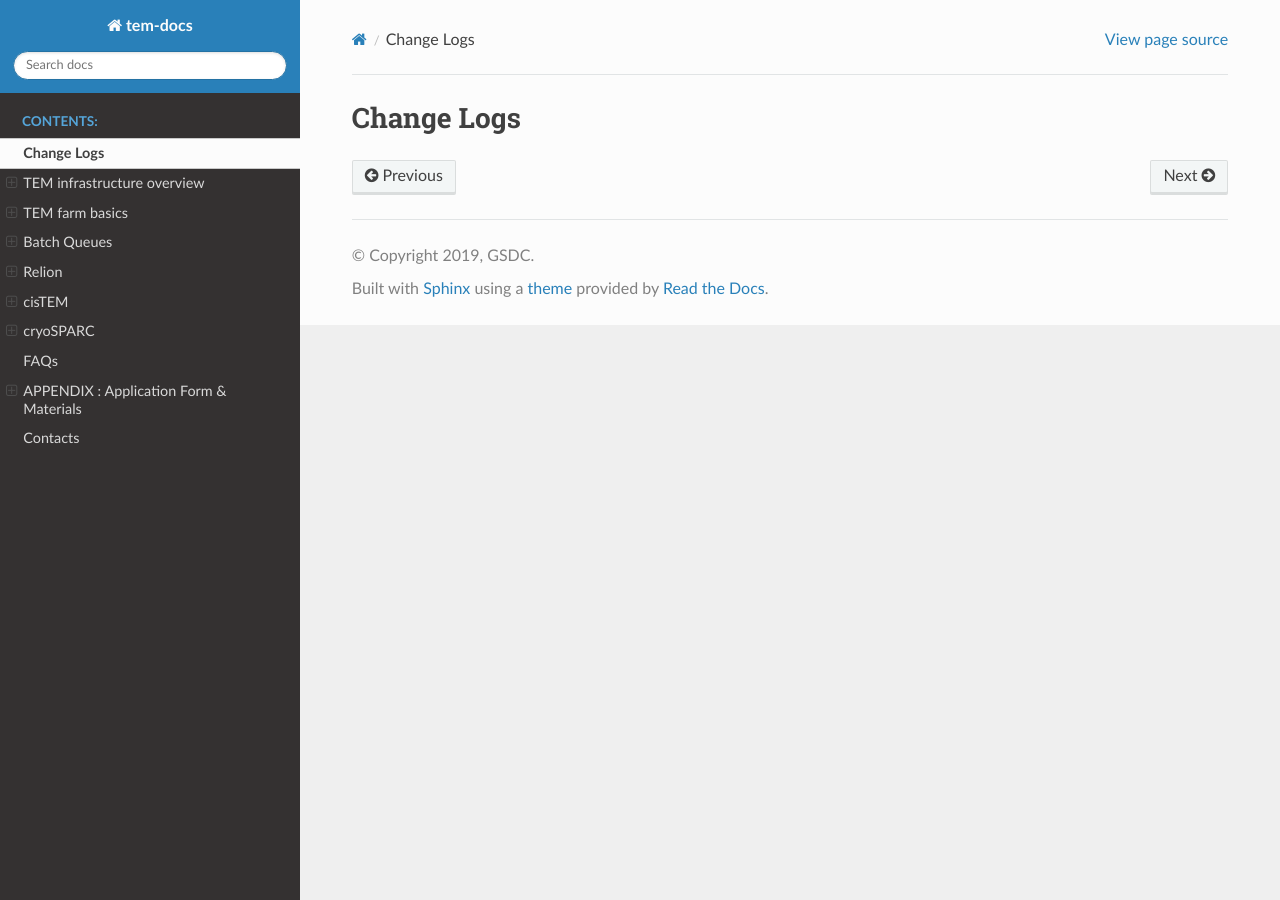
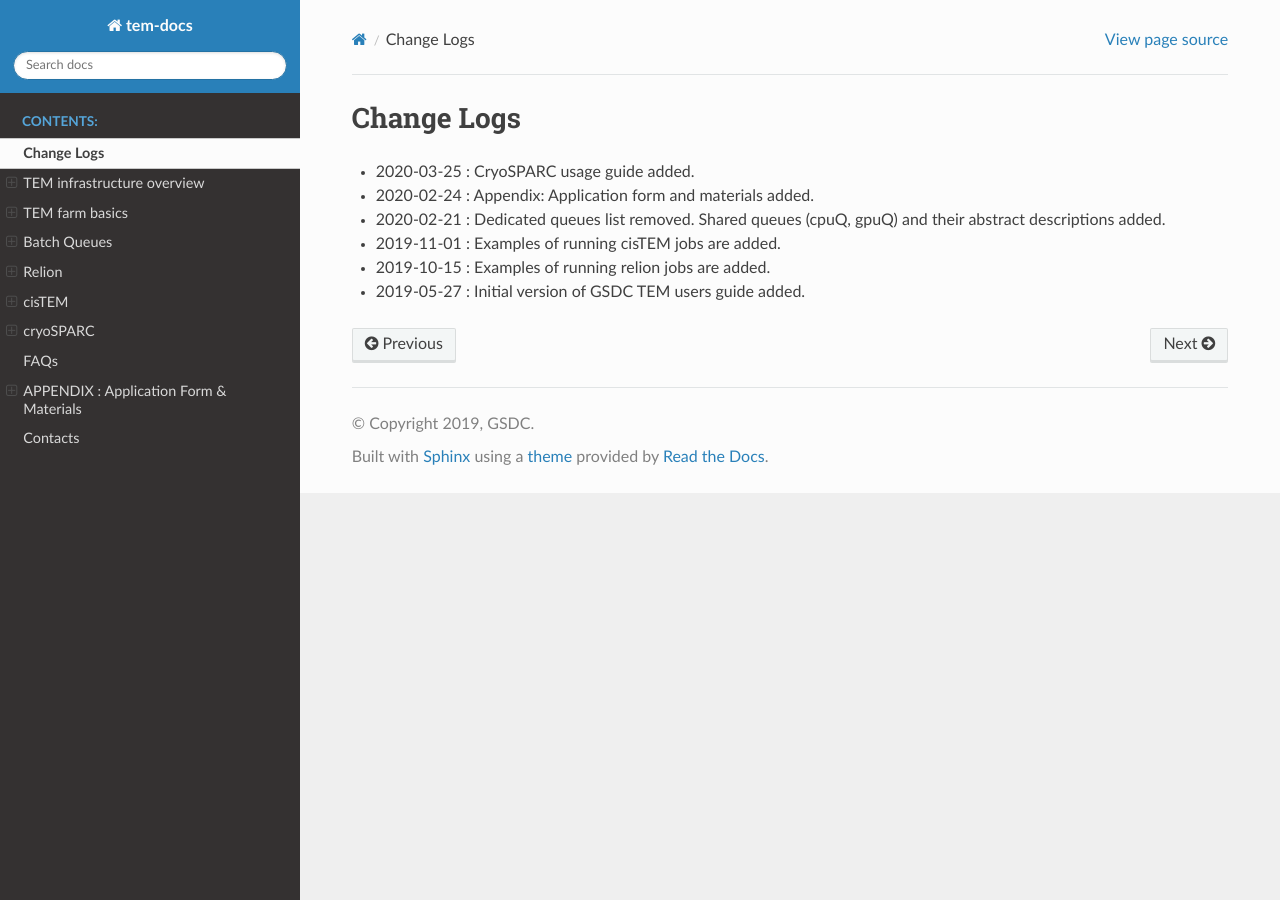
Before and after one commit to junglok/tem-docs, a Sphinx documentation site: the page built from docs/changelog.rst, in a window 1280 px wide. Built offline with Sphinx 7.4.7 and the Read the Docs theme 2.0.0, drawn with Linux system fonts in a browser that asks for light colours.

Commit message:
cryosparc modified

```diff
--- a/docs/changelog.rst
+++ b/docs/changelog.rst
@@ -1,3 +1,10 @@
 ***********
 Change Logs
 ***********
+
+* 2020-03-25 : CryoSPARC usage guide added.
+* 2020-02-24 : Appendix: Application form and materials added.
+* 2020-02-21 : Dedicated queues list removed. Shared queues (cpuQ, gpuQ) and their abstract descriptions added.
+* 2019-11-01 : Examples of running cisTEM jobs are added.
+* 2019-10-15 : Examples of running relion jobs are added.
+* 2019-05-27 : Initial version of GSDC TEM users guide added.
--- a/docs/index.rst
+++ b/docs/index.rst
@@ -3,7 +3,7 @@
    You can adapt this file completely to your liking, but it should at least
    contain the root `toctree` directive.
 
-Welcome to tem-docs's documentation! ( Last updated : 2020-02-24 )
+Welcome to tem-docs's documentation! ( Last updated : 2020-03-25 )
 ==================================================================
 
 .. toctree::
```
